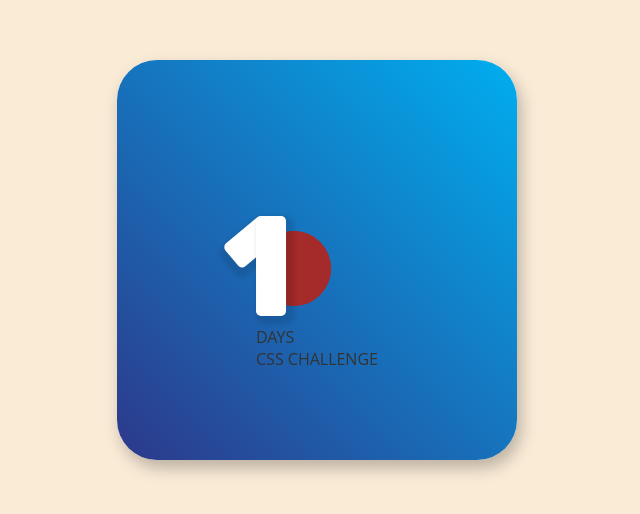
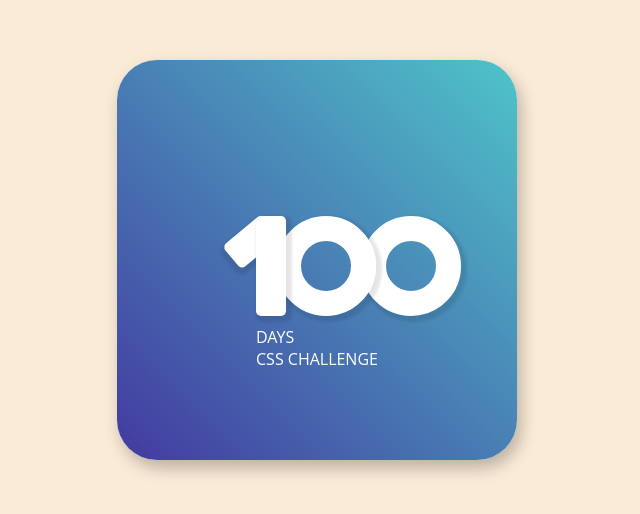
Before and after one commit to Dawinartor/100-days-of-css, a plain HTML site: page challenges/one/index.html in a window 1280 px wide. Shown: the part 140-654 px from the top of the page, without its empty margins (323-963 px from the left). Drawn offline with Linux system fonts and the light colour scheme.

Commit message:
instead of using svg just use border of a div

```diff
--- a/challenges/one/index.html
+++ b/challenges/one/index.html
@@ -21,9 +21,7 @@
                         <div id="one-one"></div>
                         <div id="one-two"></div>
                         <div class="zero" id="zero-one"></div>
-                        <div class="zero-hole" id="zero-one-hole"></div>
                         <div class="zero" id="zero-two"></div>
-                        <div class="zero-hole" id="zero-two-hole"></div>
                     </div>
 
                     <span class="text" id="big">days</span>
--- a/challenges/one/style.css
+++ b/challenges/one/style.css
@@ -31,7 +31,7 @@ body {
 #gradient-box {
   width: 100%;
   height: 100%;
-  background: linear-gradient(to top right, #2d388a, #00aeef);
+  background: linear-gradient(to top right, #433AA0, #4EC4C9);
 }
 
 /* create reactangle based number */
@@ -40,21 +40,21 @@ body {
 }
 
 #one-one{
-  z-index: 2;
+  z-index: 20;
   position: absolute;
   bottom: 10px;
   width: 30px;
   height: 100px;
   background-color: white;
   border-radius: 5px;
-  box-shadow: 4px 4px 4px 4px rgba(0,0,0,0.1);
+  box-shadow: 3px 3px 3px 3px rgba(0,0,0,0.1);
 }
 
 #one-two{
   z-index: 1;
   position: absolute;
   border-radius: 5px;
-  box-shadow: 4px 4px 4px 4px rgba(0,0,0,0.1);
+  box-shadow: 3px 3px 3px 3px rgba(0,0,0,0.1);
   left: -30px;
   bottom: 110px;
   width: 30px;
@@ -65,23 +65,27 @@ body {
 
 .zero {
   position: absolute;
-  background-color: brown;
-  width: 75px;
-  height: 75px;
-  bottom: 20px;
   border-radius: 100%;
+  width: 50px;
+  height: 50px;
+  border: 25px solid white;
+  box-shadow: 3px 3px 3px 3px rgba(0,0,0,0.1);
 }
 
-.zero-hole {
-  position: absolute;
-  background-color: brown;
-  width: 25px;
-  height: 25px;
-  bottom: 20px;
-  border-radius: 100%;
+#zero-one {
+  z-index: 3;
+  bottom: 10px;
+  left: 20px;
+}
+
+#zero-two {
+  z-index: 2;
+  bottom: 10px;
+  left: 105px;
 }
 
 /* Text configuration */
 .text {
   text-transform: uppercase;
+  color: #fff;
 }
```
